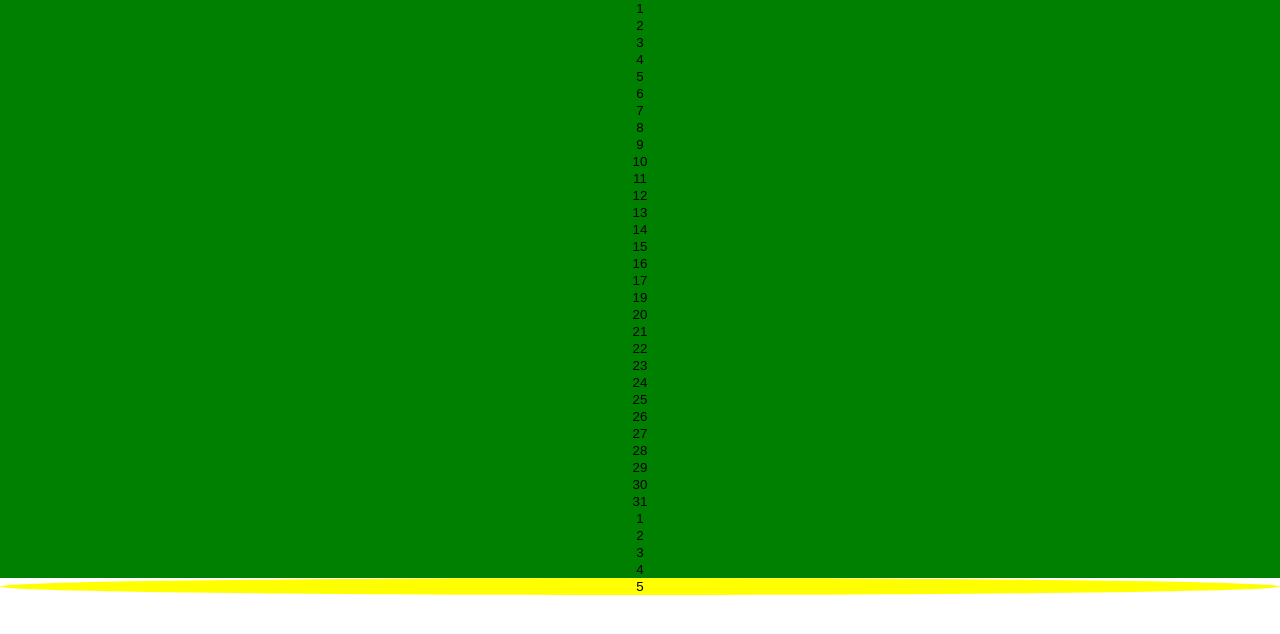
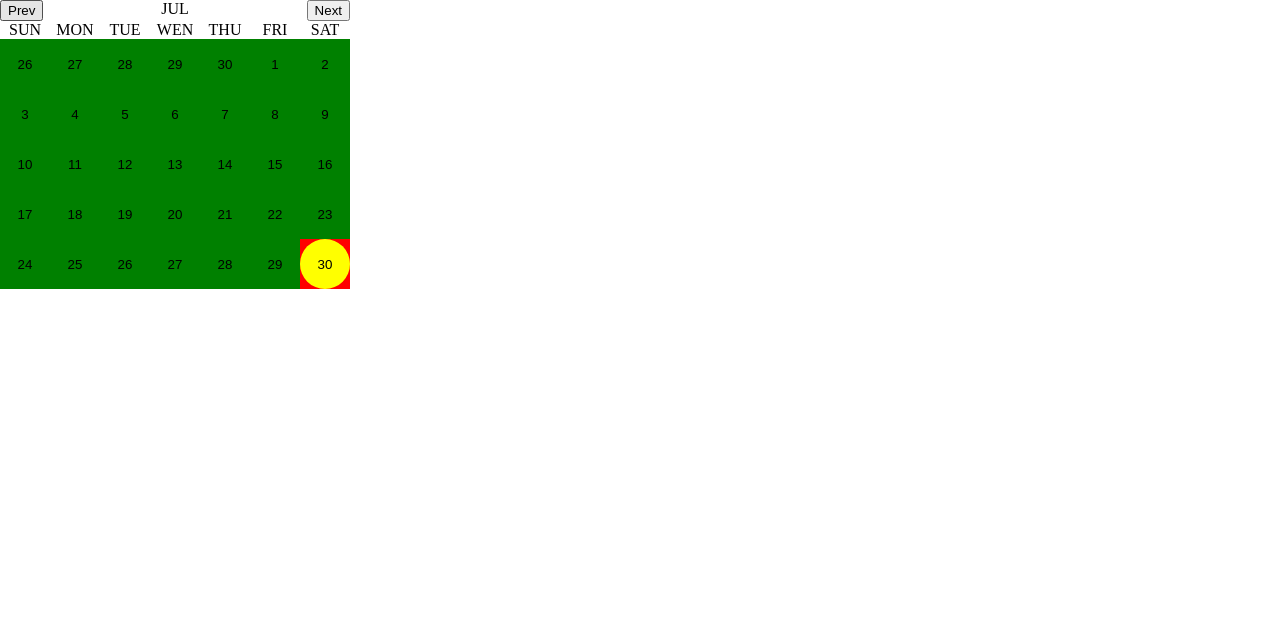
Before and after one commit to ayimdomnic/react-lightweight-daterange-picker, a React (Create React App) app: page / in a window 1280 px wide. Shown: the top 634 px of the page. Built offline with nearby package versions, Linux system fonts and the light colour scheme.

Commit message:
updated calendar

```diff
--- a/src/App.tsx
+++ b/src/App.tsx
@@ -2,7 +2,7 @@ import "./index.css";
 import Calendar from "./components/Calendar";
 
 function App() {
-  return <Calendar />;
+  return <Calendar startDate={new Date().getTime()} />;
 }
 
 export default App;
--- a/src/components/Calendar.tsx
+++ b/src/components/Calendar.tsx
@@ -1,45 +1,71 @@
-import React from "react";
+import React, { useEffect, useState, MouseEvent } from "react";
+import {
+  DAYS,
+  DAY_IN_MILLISECONDS,
+  getMonthDays,
+  initMonth,
+  MONTHS,
+} from "../helpers";
 
-interface ICalendarProps {}
+interface ICalendarProps {
+  startDate: number;
+  endDate?: number;
+}
 
 export default function Calendar(props: ICalendarProps) {
+  const [monthDays, setMonthDays] = useState<number[]>([]);
+  const [activeMonthIdx, setActiveMonthIdx] = useState(0);
+
+  useEffect(() => {
+    setMonthDays(initMonth(new Date().getTime(), setActiveMonthIdx));
+  }, []);
+
+  const handlePrevClick = (e: MouseEvent<HTMLButtonElement>) => {
+    e.preventDefault();
+    const tempMonthDays = getMonthDays(
+      monthDays[0] - DAY_IN_MILLISECONDS,
+      false
+    );
+    if (activeMonthIdx === 0) {
+      setActiveMonthIdx(11);
+    } else {
+      setActiveMonthIdx(activeMonthIdx - 1);
+    }
+    setMonthDays([...tempMonthDays]);
+  };
+  const handleNextClick = (e: MouseEvent<HTMLButtonElement>) => {
+    e.preventDefault();
+    const tempMonthDays = getMonthDays(
+      monthDays[34] + DAY_IN_MILLISECONDS,
+      true
+    );
+    if (activeMonthIdx === 11) {
+      setActiveMonthIdx(0);
+    } else {
+      setActiveMonthIdx(activeMonthIdx + 1);
+    }
+    setMonthDays([...tempMonthDays]);
+  };
+
   return (
-    <div className="drp_wrapper">
-      <button className="drp-date">1</button>
-      <button className="drp-date">2</button>
-      <button className="drp-date">3</button>
-      <button className="drp-date">4</button>
-      <button className="drp-date">5</button>
-      <button className="drp-date">6</button>
-      <button className="drp-date">7</button>
-      <button className="drp-date">8</button>
-      <button className="drp-date">9</button>
-      <button className="drp-date">10</button>
-      <button className="drp-date">11</button>
-      <button className="drp-date">12</button>
-      <button className="drp-date">13</button>
-      <button className="drp-date">14</button>
-      <button className="drp-date">15</button>
-      <button className="drp-date">16</button>
-      <button className="drp-date">17</button>
-      <button className="drp-date">19</button>
-      <button className="drp-date">20</button>
-      <button className="drp-date">21</button>
-      <button className="drp-date">22</button>
-      <button className="drp-date">23</button>
-      <button className="drp-date">24</button>
-      <button className="drp-date">25</button>
-      <button className="drp-date">26</button>
-      <button className="drp-date">27</button>
-      <button className="drp-date">28</button>
-      <button className="drp-date">29</button>
-      <button className="drp-date">30</button>
-      <button className="drp-date">31</button>
-      <button className="drp-date">1</button>
-      <button className="drp-date">2</button>
-      <button className="drp-date">3</button>
-      <button className="drp-date">4</button>
-      <button className="drp-date">5</button>
+    <div className="drp_calendar_wrapper">
+      <div className="drp_next_prev_btns_wrapper">
+        <button onClick={handlePrevClick}>Prev</button>
+        <span>{MONTHS[activeMonthIdx]}</span>
+        <button onClick={handleNextClick}>Next</button>
+      </div>
+      <div className="drp_day_labels_wrapper">
+        {DAYS.map((day: string, idx: number) => (
+          <div key={idx}>{day}</div>
+        ))}
+      </div>
+      <div className="drp_days_wrapper">
+        {monthDays.map((date: number, idx: number) => (
+          <button key={idx} className="drp-date">
+            {new Date(date).getDate()}
+          </button>
+        ))}
+      </div>
     </div>
   );
 }
```
